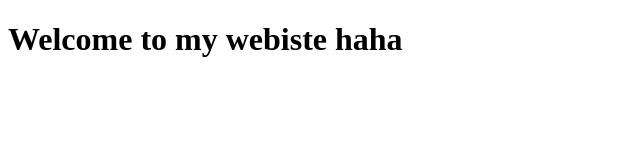
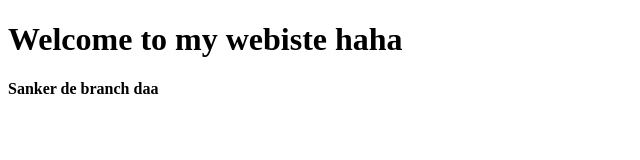
Before and after one commit to omatography/omkar-website, a plain HTML site: page index.html in a window 1280 px wide. Shown: the whole page, without its empty margins (0-640 px from the left). Drawn offline with Linux system fonts and the light colour scheme.

Commit message:
sanker's commitment

```diff
--- a/index.html
+++ b/index.html
@@ -8,5 +8,6 @@
 </head>
 <body>
     <h1>Welcome to my webiste haha</h1>
+    <h4>Sanker de branch daa</h4>
 </body>
 </html>
```
